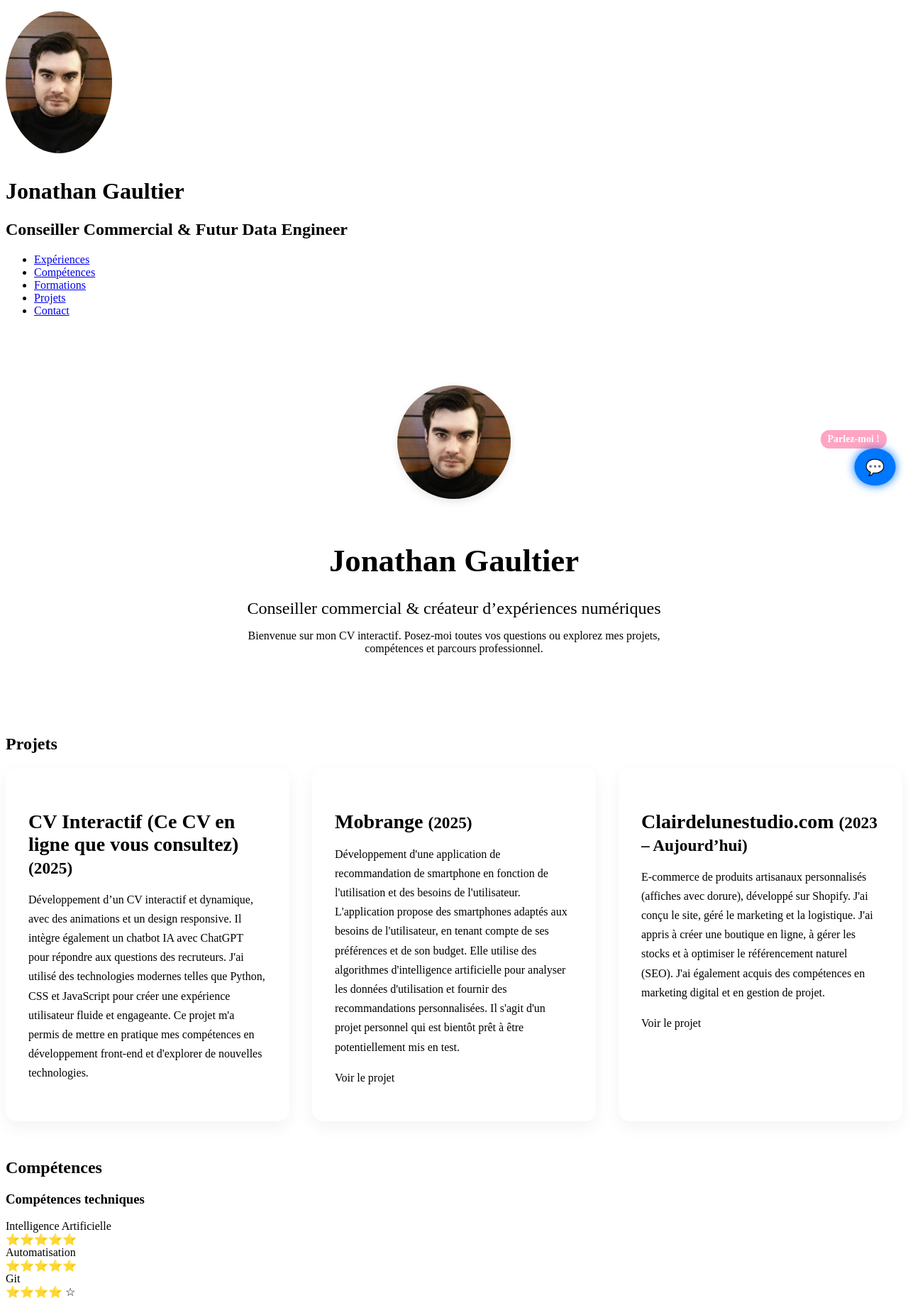
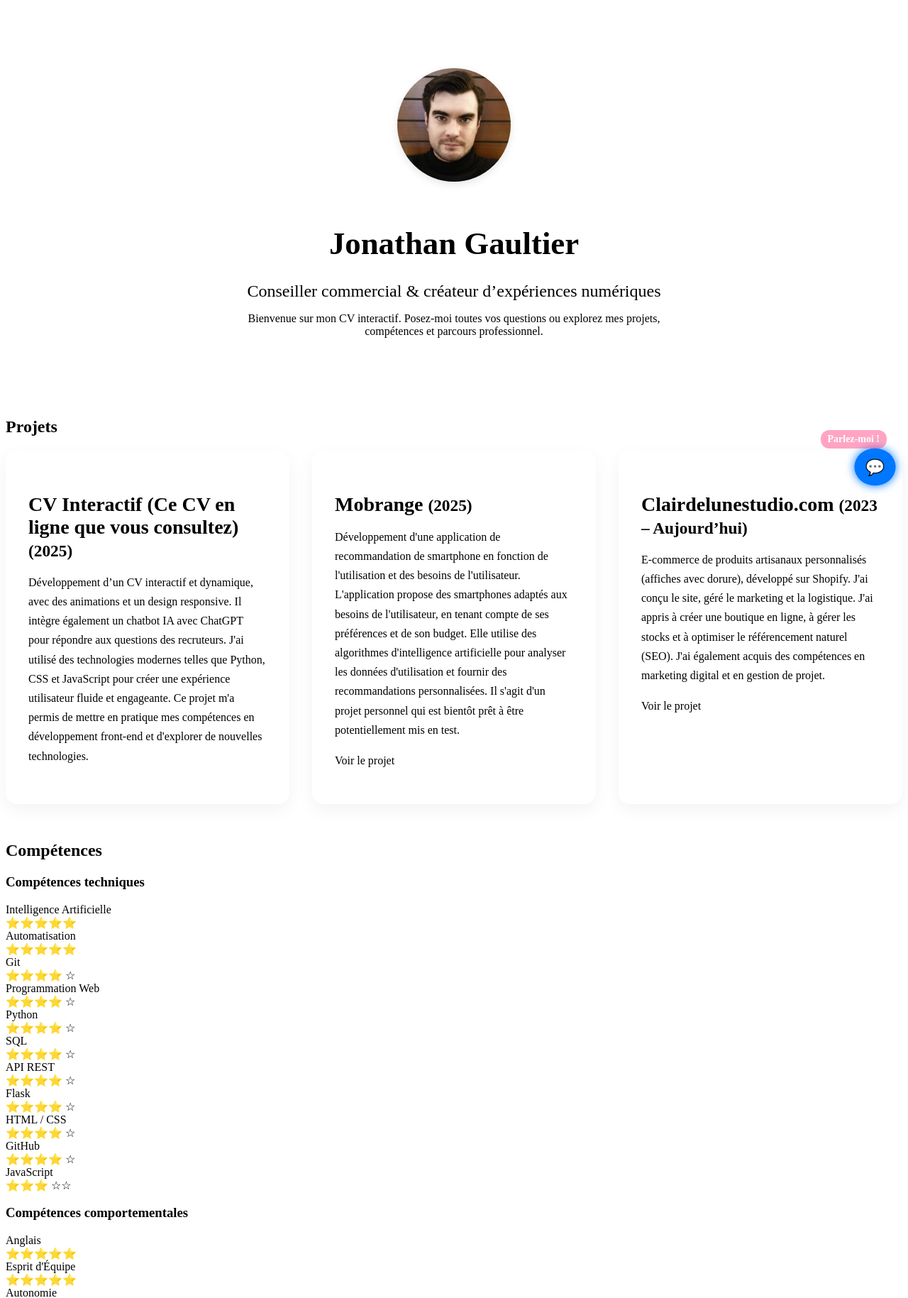
Before and after one commit to joongau/cv_webapp, a Flask app: page / in a window 1280 px wide. Shown: the part 98-1927 px from the top of the page at 71% size. Run offline with Flask 3, Linux system fonts and the light colour scheme.

Commit message:
add bento design to html

```diff
--- a/app/templates/home.html
+++ b/app/templates/home.html
@@ -3,12 +3,25 @@
 {% block title %}CV - Jonathan Gaultier{% endblock %}
 
 {% block content %}
-    {% include 'partials/header.html' %}
+<div class="bento-grid">
+    <div class="bento-item full">
         {% include 'partials/identite.html' %}
+    </div>
+    <div class="bento-item">
         {% include 'partials/projets.html' %}
+    </div>
+    <div class="bento-item">
         {% include 'partials/competences.html' %}
+    </div>
+    <div class="bento-item">
         {% include 'partials/experiences.html' %}
+    </div>
+    <div class="bento-item">
         {% include 'partials/formations.html' %}
+    </div>
+    <div class="bento-item">
         {% include 'partials/contact.html' %}
+    </div>
+</div>
 {% include 'partials/chat.html' %}
 {% endblock %}
```
Lines whose indentation alone changed are shown as unchanged.
